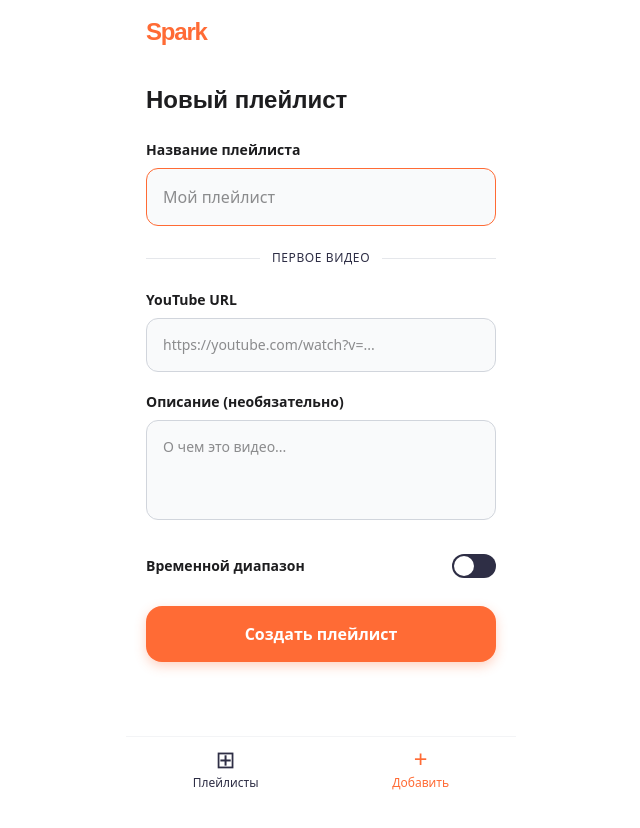
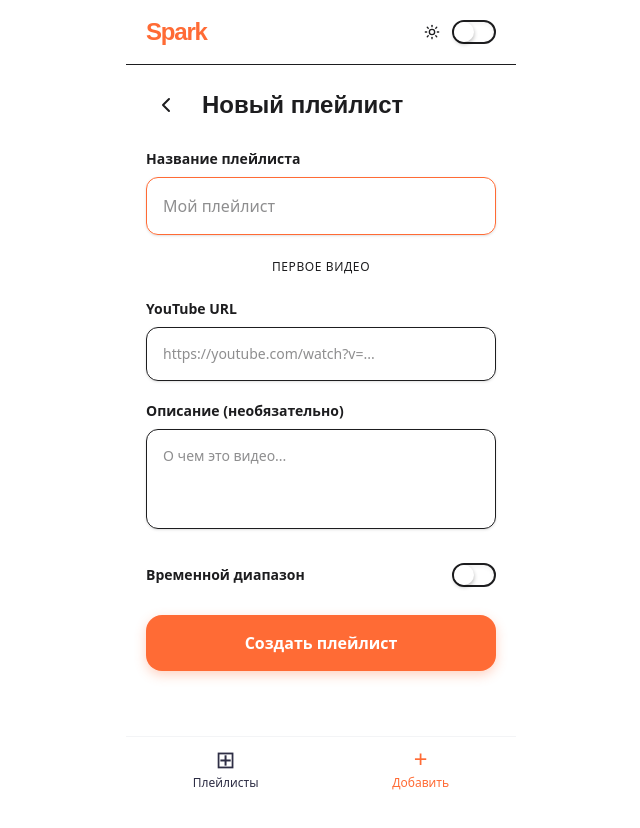
Before and after one commit to gleb-onop/spark, a React (Vite) app: page /add in a window 1280 px wide. Shown: the top 828 px of the page, without its empty margins (319-959 px from the left). Built offline with nearby package versions, Linux system fonts and the light colour scheme.

Commit message:
Added theme toggle

```diff
--- a/src/components/Header.tsx
+++ b/src/components/Header.tsx
@@ -1,13 +1,30 @@
 import { Link } from 'react-router-dom';
+import { useTheme } from '../hooks/use-theme';
+import { Switch } from './ui/switch';
+import { Sun, Moon } from 'lucide-react';
 
 const Header = () => {
+    const { theme, toggleTheme } = useTheme();
+
     return (
-        <header className="px-5 py-4 flex items-center sticky top-0 bg-inherit z-10">
+        <header className="px-5 py-4 flex items-center justify-between sticky top-0 bg-background/80 backdrop-blur-md z-10 border-b border-border">
             <Link to="/" className="no-underline color-inherit">
                 <h1 className="m-0 text-2xl font-extrabold text-accent tracking-tighter font-serif">
                     Spark
                 </h1>
             </Link>
+            <div className="flex items-center gap-3">
+                {theme === 'light' ? (
+                    <Sun className="h-4 w-4 text-muted-foreground" />
+                ) : (
+                    <Moon className="h-4 w-4 text-muted-foreground" />
+                )}
+                <Switch
+                    checked={theme === 'dark'}
+                    onCheckedChange={toggleTheme}
+                    className="data-[state=checked]:bg-accent"
+                />
+            </div>
         </header>
     );
 };
--- a/src/components/ui/switch.tsx
+++ b/src/components/ui/switch.tsx
@@ -11,7 +11,7 @@ const Switch = React.forwardRef<
 >(({ className, ...props }, ref) => (
     <SwitchPrimitive.Root
         className={cn(
-            "peer inline-flex h-6 w-11 shrink-0 cursor-pointer items-center rounded-full border-2 border-transparent transition-colors focus-visible:outline-none focus-visible:ring-2 focus-visible:ring-ring focus-visible:ring-offset-2 focus-visible:ring-offset-background disabled:cursor-not-allowed disabled:opacity-50 data-[state=checked]:bg-primary data-[state=unchecked]:bg-input",
+            "peer inline-flex h-6 w-11 shrink-0 cursor-pointer items-center rounded-full border-2 border-border shadow-inner transition-all focus-visible:outline-none focus-visible:ring-2 focus-visible:ring-ring focus-visible:ring-offset-2 focus-visible:ring-offset-background disabled:cursor-not-allowed disabled:opacity-50 data-[state=checked]:bg-primary data-[state=checked]:border-primary data-[state=unchecked]:bg-muted",
             className
         )}
         {...props}
@@ -19,7 +19,7 @@ const Switch = React.forwardRef<
     >
         <SwitchPrimitive.Thumb
             className={cn(
-                "pointer-events-none block h-5 w-5 rounded-full bg-background shadow-lg ring-0 transition-transform data-[state=checked]:translate-x-5 data-[state=unchecked]:translate-x-0"
+                "pointer-events-none block h-5 w-5 rounded-full bg-white shadow-[0_2px_4px_rgba(0,0,0,0.3)] ring-0 transition-all duration-200 data-[state=checked]:translate-x-5 data-[state=unchecked]:translate-x-0"
             )}
         />
     </SwitchPrimitive.Root>
--- /dev/null
+++ b/src/hooks/use-theme.ts
@@ -0,0 +1,24 @@
+import { useState, useEffect } from "react"
+
+export type Theme = "light" | "dark"
+
+export function useTheme() {
+    const [theme, setTheme] = useState<Theme>(() => {
+        const saved = localStorage.getItem("spark-theme")
+        if (saved === "light" || saved === "dark") return saved
+        return window.matchMedia("(prefers-color-scheme: dark)").matches ? "dark" : "light"
+    })
+
+    useEffect(() => {
+        const root = window.document.documentElement
+        root.classList.remove("light", "dark")
+        root.classList.add(theme)
+        localStorage.setItem("spark-theme", theme)
+    }, [theme])
+
+    const toggleTheme = () => {
+        setTheme(prev => (prev === "light" ? "dark" : "light"))
+    }
+
+    return { theme, setTheme, toggleTheme }
+}
--- a/src/index.css
+++ b/src/index.css
@@ -2,24 +2,41 @@
 
 @theme {
   --color-accent: #FF6B35;
-  --color-bg-dark: #121212;
-  --color-bg-light: #FFFFFF;
-  --color-text-dark: #F5F5F7;
-  --color-text-light: #1D1D1F;
   --color-inactive: #2e2e45;
-
   --font-sans: 'DM Sans', system-ui, sans-serif;
   --font-serif: 'Syne', sans-serif;
 }
 
 :root {
+  --background: #FFFFFF;
+  --foreground: #1D1D1F;
+  --muted: #F5F5F7;
+  --muted-foreground: #86868b;
+  --border: #e2e2e2;
+  --input: #F5F5F7;
+  --ring: #FF6B35;
+  --primary: #FF6B35;
+  --primary-foreground: #FFFFFF;
+
   font-family: var(--font-sans);
   line-height: 1.5;
   font-weight: 400;
 
-  color-scheme: light dark;
+  color-scheme: light;
   -webkit-font-smoothing: antialiased;
   -moz-osx-font-smoothing: grayscale;
+}
+
+.dark {
+  --background: #121212;
+  --foreground: #F5F5F7;
+  --muted: #1c1c1e;
+  --muted-foreground: #a1a1a6;
+  --border: rgba(255, 255, 255, 0.1);
+  --input: #1c1c1e;
+  --primary: #FF6B35;
+  --primary-foreground: #FFFFFF;
+  color-scheme: dark;
 }
 
 h1,
@@ -33,16 +50,10 @@ body {
   margin: 0;
   padding: 0;
   min-height: 100vh;
-  background-color: var(--color-bg-light);
-  color: var(--color-text-light);
+  background-color: var(--background);
+  color: var(--foreground);
   overflow-x: hidden;
-}
-
-@media (prefers-color-scheme: dark) {
-  body {
-    background-color: var(--color-bg-dark);
-    color: var(--color-text-dark);
-  }
+  transition: background-color 0.3s ease, color 0.3s ease;
 }
 
 * {
--- a/src/pages/AddPage.tsx
+++ b/src/pages/AddPage.tsx
@@ -3,6 +3,9 @@ import { useNavigate, useSearchParams } from 'react-router-dom';
 import { storage } from '../utils/storage';
 import { fetchVideoTitle } from '../utils/youtube';
 import type { Playlist } from '../types';
+import { ChevronLeft } from 'lucide-react';
+import { Switch } from '@/components/ui/switch';
+import { Label } from '@/components/ui/label';
 
 declare global {
     interface Window {
@@ -217,9 +220,17 @@ const AddPage = () => {
 
     return (
         <div className="px-5 pt-5 pb-24">
-            <h2 className="text-2xl mb-6 font-extrabold">
-                {isNewPlaylistMode ? 'Новый плейлист' : 'Добавить видео'}
-            </h2>
+            <header className="flex items-center gap-4 mb-6">
+                <button
+                    onClick={() => navigate(-1)}
+                    className="bg-transparent border-none text-inherit hover:bg-muted p-2 rounded-full transition-colors shrink-0"
+                >
+                    <ChevronLeft className="h-6 w-6" />
+                </button>
+                <h2 className="text-2xl font-extrabold m-0">
+                    {isNewPlaylistMode ? 'Новый плейлист' : 'Добавить видео'}
+                </h2>
+            </header>
 
             <div className="flex flex-col gap-5">
                 {/* Playlist name (new playlist mode) */}
@@ -232,7 +243,7 @@ const AddPage = () => {
                             onChange={(e) => setPlaylistName(e.target.value)}
                             placeholder="Мой плейлист"
                             autoFocus
-                            className="w-full p-4 rounded-xl border border-gray-300 dark:border-white/20 bg-gray-50 dark:bg-white/5 text-inherit text-base outline-none focus:border-accent transition-colors"
+                            className="w-full p-4 rounded-xl border border-border bg-input text-inherit text-base outline-none focus:border-accent transition-colors shadow-sm"
                         />
                     </div>
                 )}
@@ -240,9 +251,9 @@ const AddPage = () => {
                 {/* Divider between playlist and video sections */}
                 {isNewPlaylistMode && (
                     <div className="flex items-center gap-3 my-1">
-                        <div className="flex-1 h-px bg-gray-200 dark:bg-white/10" />
-                        <span className="text-xs text-inactive font-medium uppercase tracking-wider">Первое видео</span>
-                        <div className="flex-1 h-px bg-gray-200 dark:bg-white/10" />
+                        <div className="flex-1 h-px bg-border" />
+                        <span className="text-xs text-muted-foreground font-medium uppercase tracking-wider">Первое видео</span>
+                        <div className="flex-1 h-px bg-border" />
                     </div>
                 )}
 
@@ -254,7 +265,7 @@ const AddPage = () => {
                         value={url}
                         onChange={(e) => setUrl(e.target.value)}
                         placeholder="https://youtube.com/watch?v=..."
-                        className={`w-full p-4 rounded-xl border bg-gray-50 dark:bg-white/5 text-inherit text-sm outline-none focus:border-accent transition-colors ${urlError ? 'border-red-500' : 'border-gray-300 dark:border-white/20'}`}
+                        className={`w-full p-4 rounded-xl border bg-input text-inherit text-sm outline-none focus:border-accent transition-colors shadow-sm ${urlError ? 'border-red-500' : 'border-border'}`}
                     />
                     {urlError && <div className="text-red-500 text-xs mt-1">{urlError}</div>}
                 </div>
@@ -280,7 +291,7 @@ const AddPage = () => {
                                 value={title}
                                 onChange={(e) => setTitle(e.target.value)}
                                 placeholder={isFetchingTitle ? 'Загрузка...' : 'Название видео'}
-                                className="w-full p-4 rounded-xl border border-gray-300 dark:border-white/20 bg-gray-50 dark:bg-white/5 text-inherit text-sm outline-none focus:border-accent transition-colors"
+                                className="w-full p-4 rounded-xl border border-border bg-input text-inherit text-sm outline-none focus:border-accent transition-colors shadow-sm"
                             />
                             {isFetchingTitle && (
                                 <div className="absolute right-4 top-1/2 -translate-y-1/2 w-4 h-4 border-2 border-accent border-t-transparent rounded-full animate-spin" />
@@ -297,14 +308,14 @@ const AddPage = () => {
                             <select
                                 value={playlistId}
                                 onChange={(e) => setPlaylistId(e.target.value)}
-                                className="w-full p-4 pr-10 rounded-xl border border-gray-300 dark:border-white/20 bg-gray-50 dark:bg-white/5 text-inherit text-sm outline-none appearance-none cursor-pointer focus:border-accent transition-colors"
+                                className="w-full p-4 pr-10 rounded-xl border border-border bg-input text-inherit text-sm outline-none appearance-none cursor-pointer focus:border-accent transition-colors shadow-sm"
                             >
-                                <option value="" className="bg-bg-light dark:bg-bg-dark">Выберите плейлист</option>
+                                <option value="" className="bg-background">Выберите плейлист</option>
                                 {playlists.map(p => (
-                                    <option key={p.uuid} value={p.uuid} className="bg-bg-light dark:bg-bg-dark">{p.name}</option>
+                                    <option key={p.uuid} value={p.uuid} className="bg-background">{p.name}</option>
                                 ))}
                             </select>
-                            <div className="absolute right-4 top-1/2 -translate-y-1/2 pointer-events-none text-xs text-inactive">
+                            <div className="absolute right-4 top-1/2 -translate-y-1/2 pointer-events-none text-xs text-muted-foreground">
                                 ▼
                             </div>
                         </div>
@@ -318,19 +329,19 @@ const AddPage = () => {
                         value={description}
                         onChange={(e) => setDescription(e.target.value)}
                         placeholder="О чем это видео..."
-                        className="w-full p-4 rounded-xl border border-gray-300 dark:border-white/20 bg-gray-50 dark:bg-white/5 text-inherit text-sm min-h-[100px] outline-none resize-none focus:border-accent transition-colors"
+                        className="w-full p-4 rounded-xl border border-border bg-input text-inherit text-sm min-h-[100px] outline-none resize-none focus:border-accent transition-colors shadow-sm"
                     />
                 </div>
 
                 {/* Time range toggle */}
                 <div className="flex items-center justify-between mt-2">
-                    <span className="text-sm font-semibold">Временной диапазон</span>
-                    <button
-                        onClick={() => setUseRange(!useRange)}
-                        className={`w-11 h-6 rounded-full border-none relative transition-colors cursor-pointer p-0 ${useRange ? 'bg-accent' : 'bg-inactive'}`}
-                    >
-                        <div className={`w-5 h-5 rounded-full bg-white absolute top-[2px] transition-all ${useRange ? 'left-[22px]' : 'left-[2px]'}`} />
-                    </button>
+                    <Label htmlFor="use-range" className="text-sm font-semibold cursor-pointer">Временной диапазон</Label>
+                    <Switch
+                        id="use-range"
+                        checked={useRange}
+                        onCheckedChange={setUseRange}
+                        className="data-[state=checked]:bg-accent"
+                    />
                 </div>
 
                 {useRange && (
@@ -342,7 +353,7 @@ const AddPage = () => {
                                 value={timeStart}
                                 onChange={(e) => setTimeStart(e.target.value)}
                                 placeholder="0:30"
-                                className="w-full p-3 rounded-lg border border-gray-300 dark:border-white/20 bg-gray-50 dark:bg-white/5 text-inherit text-sm outline-none focus:border-accent transition-colors"
+                                className="w-full p-3 rounded-lg border border-border bg-input text-inherit text-sm outline-none focus:border-accent transition-colors shadow-sm"
                             />
                         </div>
                         <div className="flex-1">
@@ -364,8 +375,8 @@ const AddPage = () => {
                     onClick={handleSave}
                     disabled={isValidating}
                     className={`w-full h-14 rounded-2xl text-white border-none text-base font-bold mt-2 shadow-[0_4px_12px_rgba(255,107,53,0.3)] transition-all ${isValidating
-                            ? 'bg-inactive cursor-wait'
-                            : 'bg-accent cursor-pointer hover:brightness-110'
+                        ? 'bg-muted-foreground/50 cursor-wait'
+                        : 'bg-accent cursor-pointer hover:brightness-110'
                         }`}
                 >
                     {isValidating ? (
```
Also changed, not shown: src/components/ShelfCard.tsx (+5 -9 lines), src/pages/EditPage.tsx (+7 -6 lines), src/pages/PlaylistDetailsPage.tsx (+21 -16 lines), src/pages/PlaylistsPage.tsx (+15 -12 lines), src/pages/VideoPage.tsx (+7 -6 lines), 1 other file (tests, documents, lock files or other folders).
